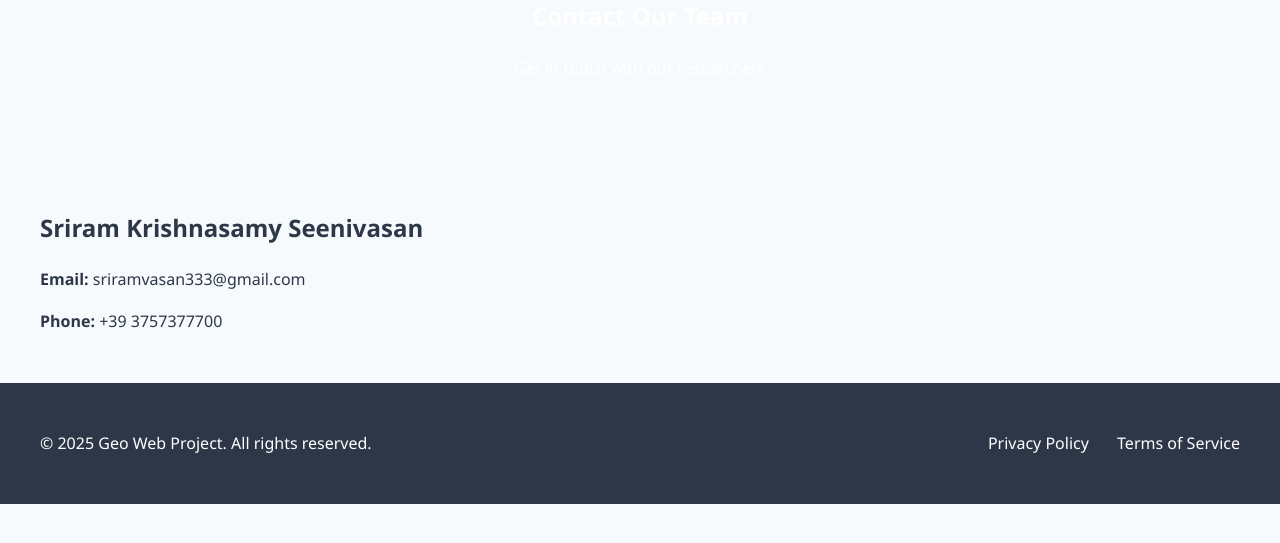
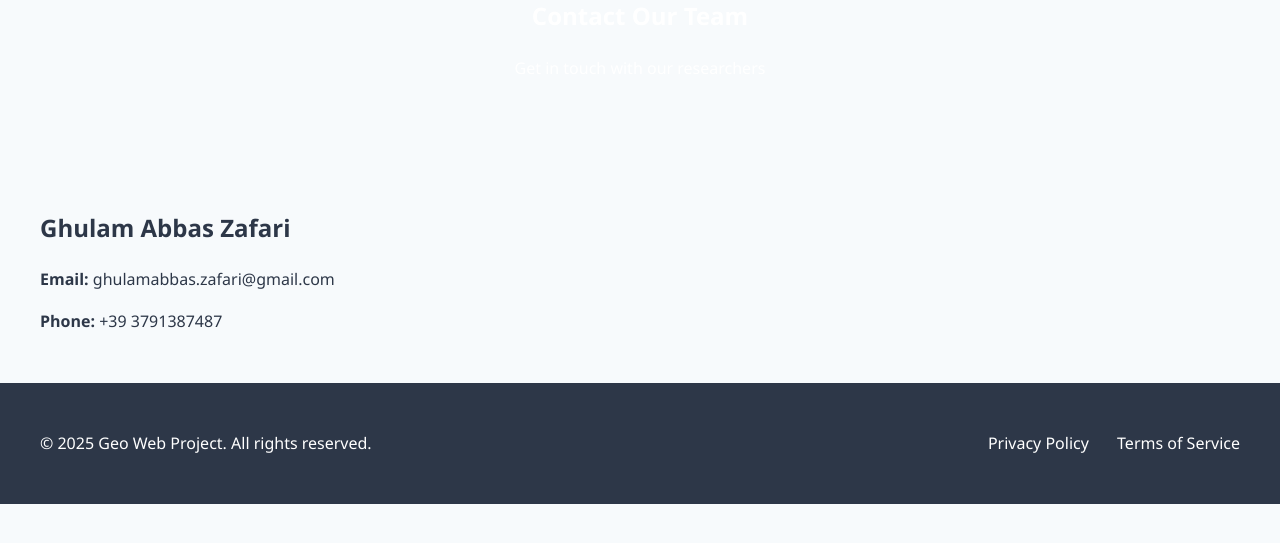
Before and after one commit to zafariabbas68/Geo_web, a Flask app: page /contact in a window 1280 px wide. Shown: the part 173-716 px from the top of the page. Run offline with Flask 3, Linux system fonts and the light colour scheme.

Commit message:
Your message here

```diff
--- a/templates/contact.html
+++ b/templates/contact.html
@@ -11,9 +11,9 @@
 <section class="contact-content">
   <div class="contact-cards">
     <div class="contact-card">
-      <h2>Sriram Krishnasamy Seenivasan</h2>
-      <p><strong>Email:</strong> sriramvasan333@gmail.com</p>
-      <p><strong>Phone:</strong> +39 3757377700</p>
+      <h2>Ghulam Abbas Zafari</h2>
+      <p><strong>Email:</strong> ghulamabbas.zafari@gmail.com</p>
+      <p><strong>Phone:</strong> +39 3791387487</p>
     </div>
 
     <!-- Repeat for other contacts -->
```
